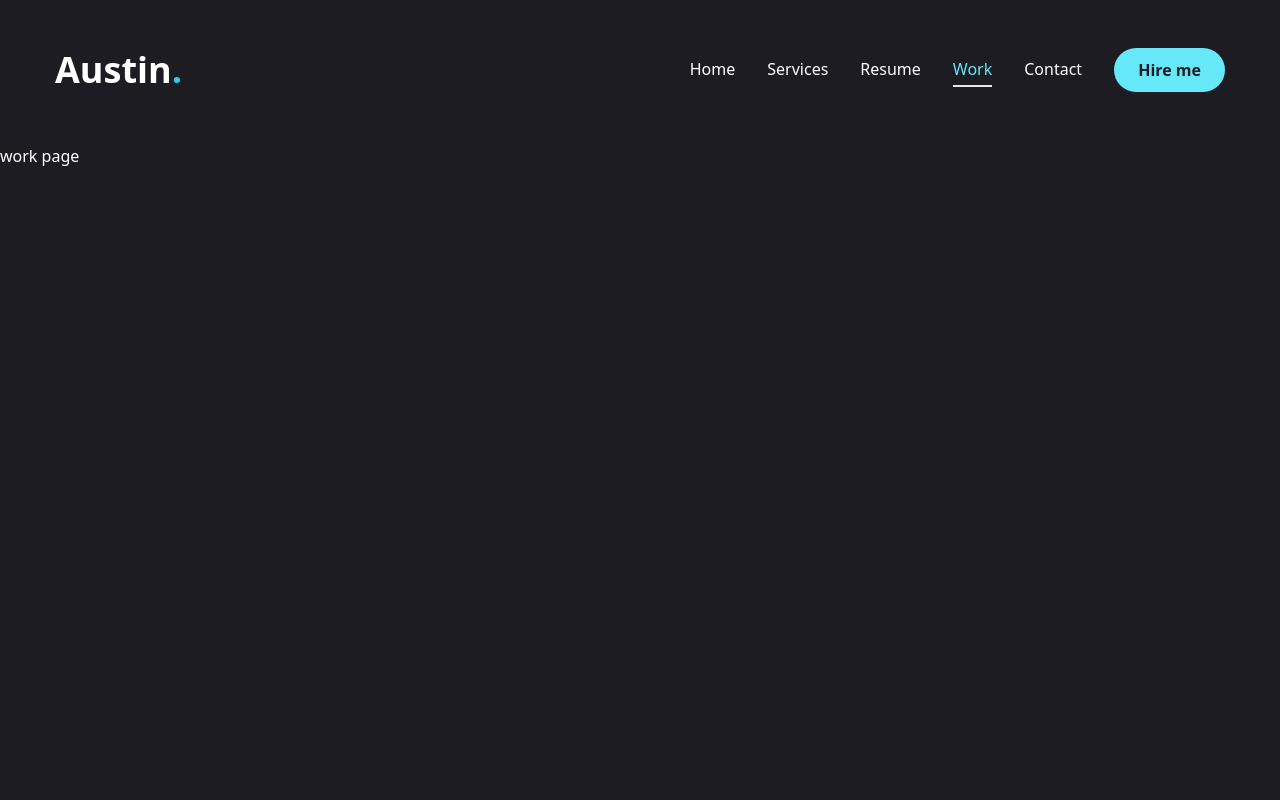
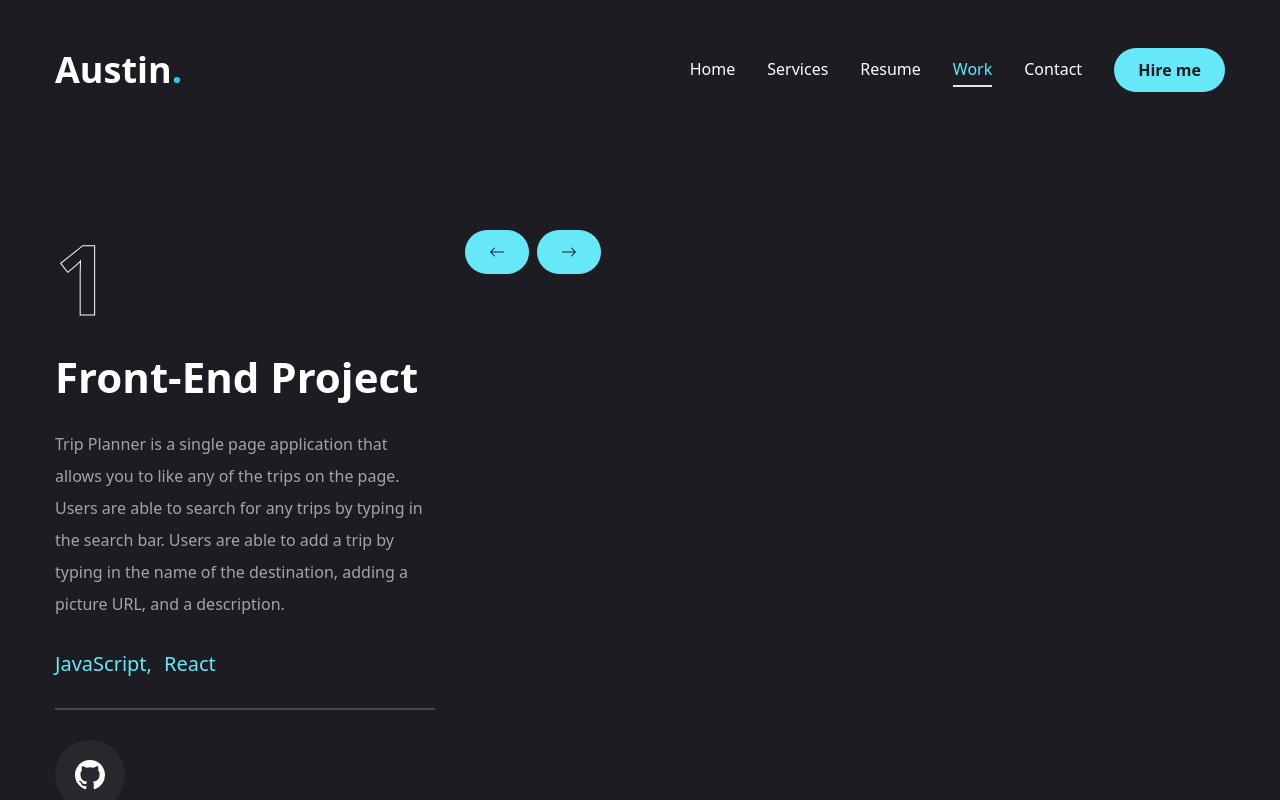
Before and after one commit to AustinO97/austin-oblow-portfolio, a Next.js app: page /work in a window 1280 px wide. Built offline with nearby package versions, Linux system fonts and the light colour scheme.

Commit message:
add work page

```diff
--- a/app/work/page.jsx
+++ b/app/work/page.jsx
@@ -1,9 +1,141 @@
+"use client";
 
+import { motion } from "framer-motion";
+import React, { useState } from "react";
+
+import {
+  BsArrowLeft,
+  BsArrowRight,
+  BsArrowUpRight,
+  BsGithub,
+} from "react-icons/bs";
+
+import {
+  Tooltip,
+  TooltipContent,
+  TooltipProvider,
+  TooltipTrigger,
+} from "@/components/ui/tooltip";
+
+import Link from "next/link";
+import { Button } from "@/components/ui/button";
+
+const projects = [
+  {
+    num: "1",
+    category: "front-end",
+    title: "trip planner",
+    description:
+      "Trip Planner is a single page application that allows you to like any of the trips on the page. Users are able to search for any trips by typing in the search bar. Users are able to add a trip by typing in the name of the destination, adding a picture URL, and a description.",
+    stack: [
+      { name: "JavaScript", icon: <BsArrowUpRight size={24} /> },
+      { name: "React", icon: <BsArrowUpRight size={24} /> },
+    ],
+    image: "/assets/projects/trip-planner.png",
+    github: "https://github.com/AustinO97/trip-planner",
+  },
+  {
+    num: "2",
+    category: "back-end",
+    title: "pet store",
+    description:
+      "Pet Store is a CLI application that allows you to manage pets and manage stores. Users can add, view, update and delete pets / stores.",
+    stack: [{ name: "Python", icon: <BsArrowUpRight size={24} /> }],
+    image: "/assets/projects/pet-store.png",
+    github: "https://github.com/AustinO97/pet-store",
+  },
+  {
+    num: "3",
+    category: "full-stack",
+    title: "shoe box",
+    description:
+      "ShoeBox is a full-stack web application built with Flask for the backend and React for the frontend. This application allows users to manage their shoe collection, including adding, editing, reviewing, and categorizing shoes. Users can interact with the database to create, read, update, and delete shoe entries and reviews.",
+    stack: [
+      { name: "JavaScript", icon: <BsArrowUpRight size={24} /> },
+      { name: "React", icon: <BsArrowUpRight size={24} /> },
+      { name: "Python", icon: <BsArrowUpRight size={24} /> },
+      { name: "Flask", icon: <BsArrowUpRight size={24} /> },
+    ],
+    image: "/assets/projects/shoe-box.png",
+    github: "https://github.com/AustinO97/shoe-box",
+  },
+];
 
 const Work = () => {
+  const [projectIndex, setProjectIndex] = useState(0);
+  const project = projects[projectIndex];
+
+  const handleNextProject = () => {
+    setProjectIndex((prevIndex) => (prevIndex + 1) % projects.length);
+  };
+
+  const handlePreviousProject = () => {
+    setProjectIndex((prevIndex) =>
+      prevIndex === 0 ? projects.length - 1 : prevIndex - 1,
+    );
+  };
+
   return (
-    <div>work page</div>
-  )
-}
+    <motion.div
+      initial={{ opacity: 0 }}
+      animate={{ opacity: 1 }}
+      className="min-h-[80vh] flex flex-col justify-center py-12 xl:px-0"
+    >
+      <div className="container mx-auto">
+        <div className="flex flex-col xl:flex-row xl:gap-[30px]">
+          <div className="w-full xl:w-[50%] xl:h-[460px] flex flex-col xl:justify-between order-2 xl:order-none">
+            <div className="flex flex-col gap-[30px] h-[50%]">
+              {/* outline num */}
+              <div className="text-8xl leading-none font-extrabold text-transparent text-outline">
+                {project.num}
+              </div>
+              {/* project category */}
+              <h2 className="text-[42px] font-bold leading-none text-white group-hover:text-cyan-300 transition-all duration-500 capitalize">
+                {project.category} project
+              </h2>
+              {/* project description */}
+              <p className="text-white/60">{project.description}</p>
+              {/* stack */}
+              <ul className="flex gap-3">
+                {project.stack.map((item, index) => {
+                  return (
+                    <li key={index} className="text-xl text-cyan-300">
+                      {item.name}
+                      {index !== project.stack.length - 1 && ","}
+                    </li>
+                  );
+                })}
+              </ul>
+              <div className="border border-white/20"></div>
+              {/* buttons */}
+              <div className="flex items-center">
+                <Link href={project.github}>
+                  <TooltipProvider delayDuration={100}>
+                    <Tooltip>
+                      <TooltipTrigger className="w-[70px] h-[70px] rounded-full bg-white/5 flex justify-center items-center group">
+                        <BsGithub className="text-white text-3xl group-hover:text-cyan-300" />
+                      </TooltipTrigger>
+                      <TooltipContent>
+                        <p>Github repository</p>
+                      </TooltipContent>
+                    </Tooltip>
+                  </TooltipProvider>
+                </Link>
+              </div>
+            </div>
+          </div>
+          <div className="w-full flex justify-items-start gap-2">
+            <Button onClick={handlePreviousProject}>
+              <BsArrowLeft />
+            </Button>
+            <Button onClick={handleNextProject}>
+              <BsArrowRight />
+            </Button>
+          </div>
+        </div>
+      </div>
+    </motion.div>
+  );
+};
 
-export default Work
+export default Work;
```
